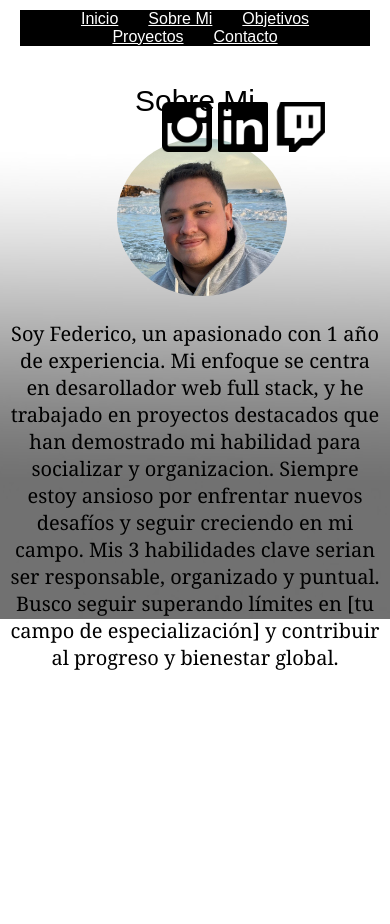
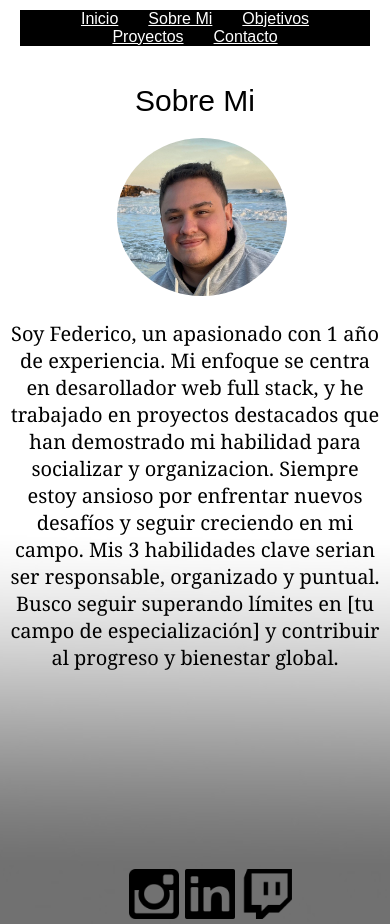
Before and after one commit to fedeorellana/PF-Orellana-Lagos, a website: page html/sobremi.html in a window 390 px wide. Before the commit the page ends 844 px from the top, so only its background shows below. Drawn offline with Linux system fonts and the light colour scheme.

Commit message:
cambios en portfolio

```diff
--- a/css/style.css
+++ b/css/style.css
@@ -273,9 +273,9 @@ margin-top: 300px;
   }
 
   .imglinksSobreMi{
-    margin-top: -600px;
-
-  }
+    margin-top: 60%;
+    margin-left: 20%;
+   }
 .imglinksInicio{
   margin-top: -300px;
   margin-left: 20%;
```
